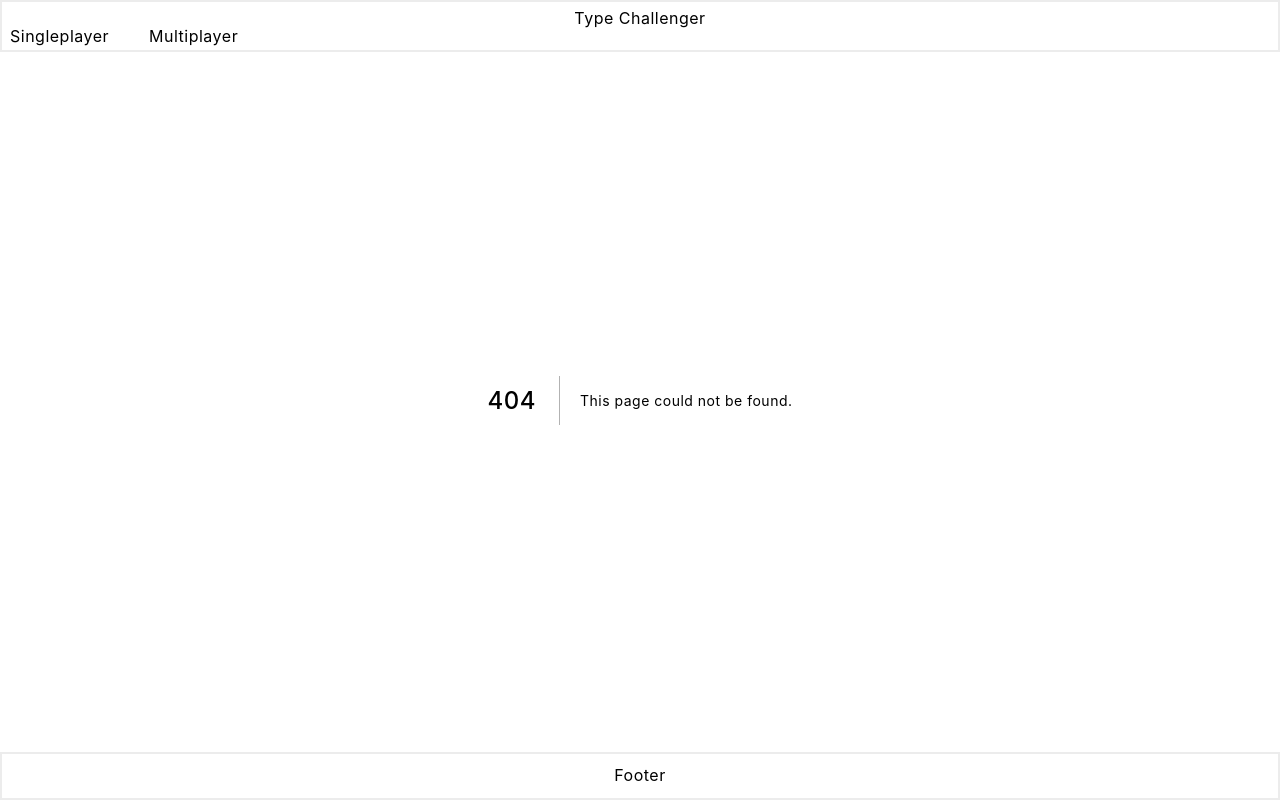
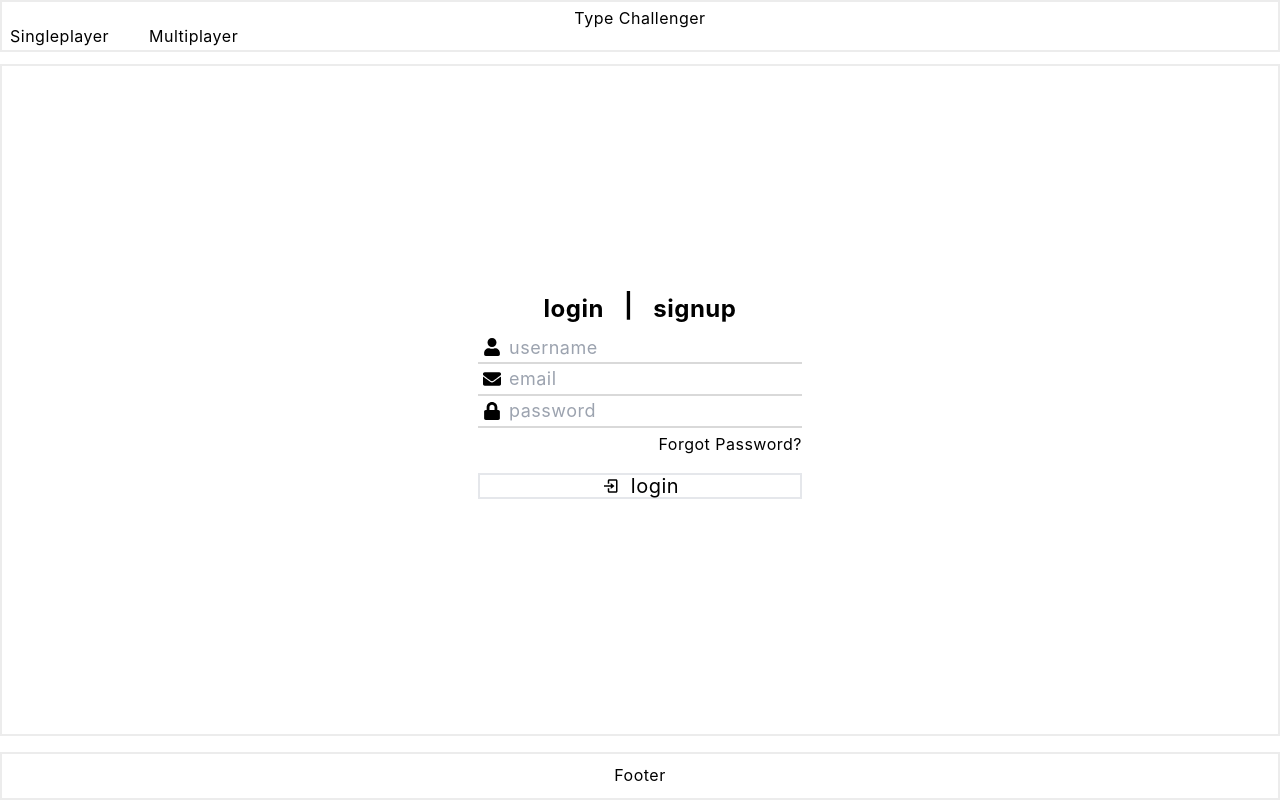
Before and after one commit to Maxim12313/type-challenger-frontend, a Next.js app: page /auth in a window 1280 px wide. Before the commit this address had no page. Built offline with nearby package versions, Linux system fonts and the light colour scheme.

Commit message:
Redesigned auth UI to look more like monkeytype

```diff
--- a/app/auth/InputForm.js
+++ b/app/auth/InputForm.js
@@ -1,11 +1,14 @@
 'use client'
 
 import { useState } from "react";
-import { FaLock, FaEnvelope } from "react-icons/fa";
+import { FaLock, FaEnvelope, FaUser } from "react-icons/fa";
+import { FaUserPlus } from "react-icons/fa6";
+import { BiLogIn } from "react-icons/bi";
 import { GiConfirmed } from "react-icons/gi";
 
 
 export default function InputForm({method}) {
+  const [username, setUsername] = useState('');
   const [email, setEmail] = useState('');
   const [password, setPassword] = useState('');
   const [confirmPassword, setConfirmPassword] = useState('');
@@ -66,26 +69,31 @@ export default function InputForm({method}) {
   }
 
   return (
-    <div className="py-5">
+    <div className="w-full">
       <form className="" onSubmit={(e)=>{method == "login" ? handleLogin(e) : handleSignUp(e)}}>
-        <div className="formLabel"> Email </div>
+
+        <div className="flex flex-row items-center justify-center formInput">
+          <FaUser size={18}/>
+          <input className="ml-2"value={username} type='text' placeholder="username"
+            onChange={(e)=>{setUsername(e.target.value)}}/>
+        </div>
+
         <div className="flex flex-row items-center justify-center formInput">
           <FaEnvelope size={18}/>
-          <input className="ml-2"value={email} type='text' placeholder="Your Email"
+          <input className="ml-2"value={email} type='text' placeholder="email"
             onChange={(e)=>{setEmail(e.target.value)}}/>
         </div>
 
-        <div className="formLabel"> Password </div>
         <div className="flex flex-row items-center justify-center formInput">
           <FaLock size={18}/>
-          <input className="ml-2" value={password} type='password' placeholder="Your Password"
+          <input className="ml-2" value={password} type='password' placeholder="password"
             onChange={(e)=>{setPassword(e.target.value)}}/>
         </div>
 
         {method == 'signup' &&
           <div className="flex flex-row items-center justify-center formInput">
             <GiConfirmed size={18}/>
-            <input className="ml-2" value={confirmPassword} type='password' placeholder="Confirm Password"
+            <input className="ml-2" value={confirmPassword} type='password' placeholder="confirm password"
               onChange={(e)=>{setConfirmPassword(e.target.value)}}/>
           </div>
         }
@@ -94,17 +102,14 @@ export default function InputForm({method}) {
           <button className="w-full text-right pt-2"> Forgot Password? </button>
         }
 
-        <input className="w-full text-center mt-5 border-2 text-xl hover:bg-gray-200"
-          value={method === "login" ? "LOGIN" : "SIGNUP"} type="submit"/>
+        <button className="w-full flex flex-row justify-center items-center space-x-3 mt-5 border-2 text-xl hover:bg-gray-200">
+          {method == 'login' ? <BiLogIn size={18}/> : <FaUserPlus size={18}/>}
+          <p>{method}</p>
+        </button>
 
         <div className="w-full text-center pt-2" style={{color: status.success ? 'green' : 'red'}}> {status.message} </div>
 
-        <p className="w-full text-center text-xl mt-10"> Or Sign In With </p>
       </form>
-
-      <div className="flex flex-row place-content-center">
-        <GoogleSignInButton/>
-      </div>
     </div>
   )
 }
--- a/app/auth/Login.js
+++ /dev/null
@@ -1,16 +0,0 @@
-import InputForm from '@/app/auth/InputForm'
-import Link from 'next/link'
-
-export default function Login() {
-
-  return (
-    <div className="w-full h-full flex flex-row justify-center items-center helper">
-      <div className='flex flex-col p-5'>
-        <div className="border-b-2 font-bold text-3xl pb-3 text-center">LOGIN</div>
-        <InputForm method="login"/>
-        <p className='text-xl mt-5 text-center'> Or Sign Up Here </p>
-        <Link href="/signup" className='font-bold text-center'> SIGN UP </Link>
-      </div>
-    </div>
-  )
-}
--- a/app/auth/SignUp.js
+++ /dev/null
@@ -1,16 +0,0 @@
-import InputForm from '@/app/auth/InputForm'
-import Link from 'next/link'
-
-export default function Login() {
-
-  return (
-    <div className="w-full h-full flex flex-row items-center justify-center helper">
-      <div className='flex flex-col p-5'>
-        <div className="border-b-2 font-bold text-3xl pb-3 text-center">SIGNUP</div>
-        <InputForm method="signup"/>
-        <p className='text-xl mt-5 text-center'> Or Login Here </p>
-        <Link href="/login" className='font-bold text-center'> LOGIN </Link>
-      </div>
-    </div>
-  )
-}
--- /dev/null
+++ b/app/auth/page.js
@@ -0,0 +1,21 @@
+'use client'
+
+import InputForm from "./InputForm";
+import { useState } from "react";
+
+export default function Page() {
+  const [method, setMethod] = useState('login');
+
+  return (
+    <div className="w-full h-full flex flex-row justify-center items-center helper">
+      <div className='flex flex-col p-5'>
+        <div className="w-full flex flex-row justify-center font-bold text-2xl pb-2 space-x-5">
+          <button onClick={()=>{setMethod('login')}}>login</button>
+          <p> | </p>
+          <button onClick={()=>{setMethod('signup')}}>signup</button>
+        </div>
+        <InputForm method={method}/>
+      </div>
+    </div>
+  )
+}
--- a/app/globals.css
+++ b/app/globals.css
@@ -49,7 +49,7 @@ h1 {
 
   .formInput {
     font-family: var(--font-sans);
-    font-size: 20px;
+    font-size: 18px;
     color: var(--color4);
     border-bottom: 2px solid #d9d9d9;
     padding: 5px;
@@ -57,7 +57,7 @@ h1 {
 
   .formLabel {
     font-family: var(--font-sans);
-    font-size: 25px;
+    font-size: 20px;
     color: var(--color4);
     line-height: 1.5;
     padding-top: 5px;
--- a/app/login/page.js
+++ /dev/null
@@ -1,6 +0,0 @@
-import Login from '@/app/auth/Login'
-export default function login() {
-  return (
-    <Login/>
-  );
-}
--- a/app/signup/page.js
+++ /dev/null
@@ -1,7 +0,0 @@
-import SignUp from '@/app/auth/SignUp'
-
-export default function SignUpPage() {
-  return (
-    <SignUp/>
-  )
-}
```
